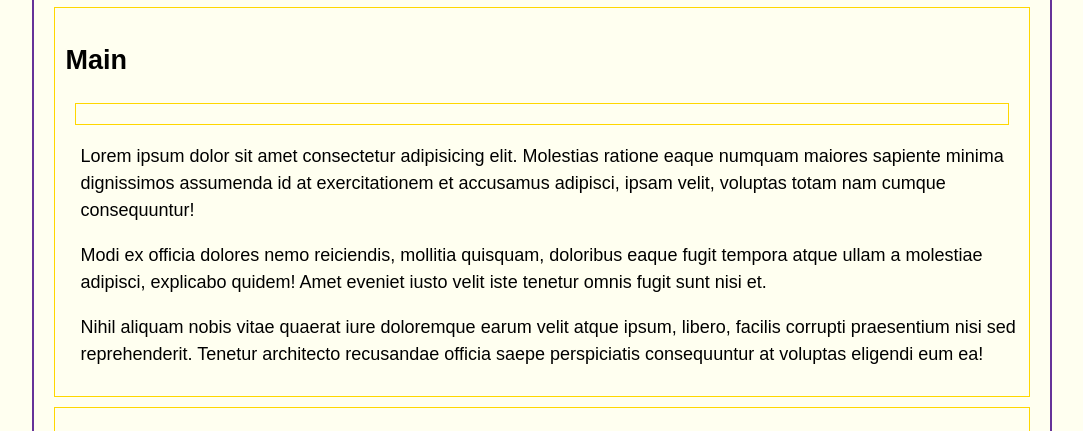
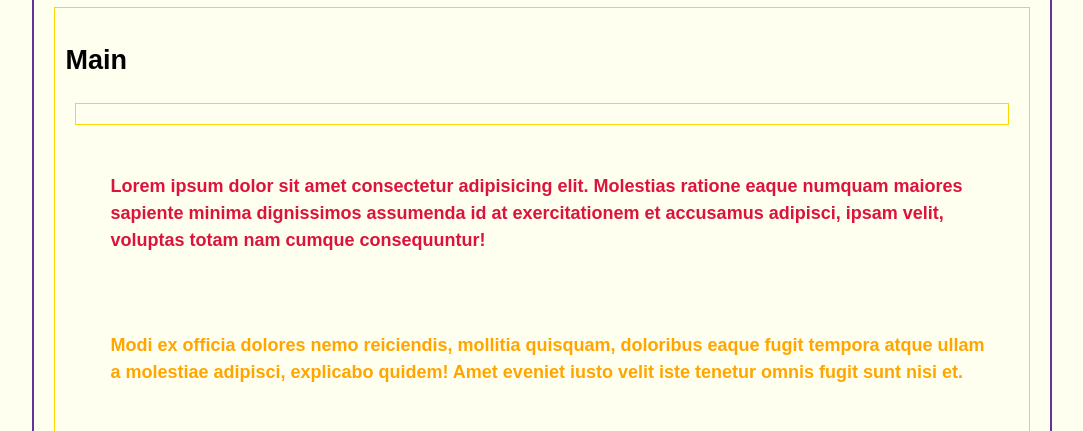
Before and after one commit to jguerra94/Web, a plain HTML site: page selectors-start/index.html in a window 1280 px wide. Shown: the part 328-759 px from the top of the page, without its empty margins (98-1181 px from the left). Drawn offline with Linux system fonts and the light colour scheme.

Commit message:
finished project

```diff
--- a/selectors-start/css/styles.css
+++ b/selectors-start/css/styles.css
@@ -35,3 +35,21 @@ h2{
 .container p{
     margin-left: 15px;
 }
+
+#p1{
+    font-weight: bold;
+    color: crimson;
+    padding:30px;
+}
+
+#p2{
+    font-weight: bold;
+    color: orange;
+    padding:30px;
+}
+
+#p3{
+    font-weight: bold;
+    color: green;
+    padding: 30px;
+}
```
